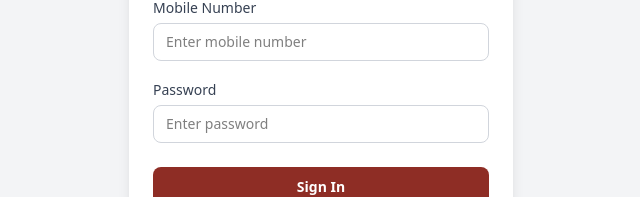
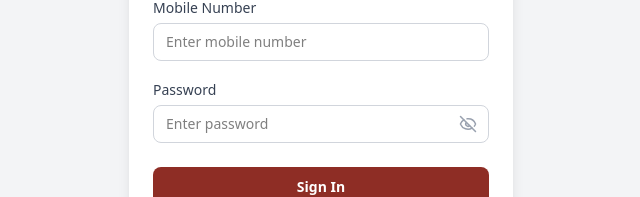
Before and after one commit to sreeshankarm/milma_nanma_Store, a React (Vite) app: page /#/signin in a window 1280 px wide. Shown: the part 353-550 px from the top of the page, without its empty margins (319-959 px from the left). Built offline with nearby package versions, Linux system fonts and the light colour scheme.

Commit message:
passwordicon

```diff
--- a/src/pages/Signin.tsx
+++ b/src/pages/Signin.tsx
@@ -1,15 +1,10 @@
-
-
-
-
-
 import { useNavigate } from "react-router-dom";
 import { toast, ToastContainer } from "react-toastify";
 import { useForm } from "react-hook-form";
 import "react-toastify/dist/ReactToastify.css";
 import { useAuth } from "../context/auth/useAuth";
-// import { useEffect } from "react";
-
+import { Eye, EyeOff } from "lucide-react";
+import { useState } from "react";
 
 interface SigninForm {
   mobile: string;
@@ -18,6 +13,7 @@ interface SigninForm {
 
 const Signin = () => {
   const { login } = useAuth();
+  const [showPassword, setShowPassword] = useState(false);
 
   const navigate = useNavigate();
   //   useEffect(() => {
@@ -48,10 +44,9 @@ const Signin = () => {
       }, 1000);
     } catch (err: any) {
       toast.dismiss("login");
-      toast.error(
-        err?.response?.data?.message || "Invalid credentials",
-        { theme: "colored" }
-      );
+      toast.error(err?.response?.data?.message || "Invalid credentials", {
+        theme: "colored",
+      });
     }
   };
 
@@ -70,10 +65,7 @@ const Signin = () => {
         <h2 className="text-center text-xl font-semibold mb-6">Sign In</h2>
 
         {/* FORM */}
-        <form
-          autoComplete="off"
-          onSubmit={handleSubmit(onSubmit)}
-        >
+        <form autoComplete="off" onSubmit={handleSubmit(onSubmit)}>
           {/* 🔒 AUTOFILL PREVENTION (DO NOT REMOVE) */}
           <input
             type="text"
@@ -122,7 +114,7 @@ const Signin = () => {
           </div>
 
           {/* PASSWORD */}
-          <div className="mb-6">
+          {/* <div className="mb-6">
             <label className="text-sm font-medium text-gray-700">
               Password
             </label>
@@ -146,6 +138,51 @@ const Signin = () => {
                     : "border-gray-300 focus:ring-sky-200"
                 }`}
             />
+
+            {errors.password && (
+              <p className="mt-1 text-xs text-red-500">
+                {errors.password.message}
+              </p>
+            )}
+          </div> */}
+
+          {/* PASSWORD */}
+          <div className="mb-6">
+            <label className="text-sm font-medium text-gray-700">
+              Password
+            </label>
+
+            <div className="relative mt-1">
+              <input
+                type={showPassword ? "text" : "password"}
+                autoComplete="new-password"
+                placeholder="Enter password"
+                {...register("password", {
+                  required: "Password is required",
+                  minLength: {
+                    value: 6,
+                    message: "Password must be at least 6 characters",
+                  },
+                })}
+                className={`w-full rounded-lg border px-3 py-2 pr-10 text-sm
+        focus:outline-none focus:ring-2
+        ${
+          errors.password
+            ? "border-red-400 focus:ring-red-200"
+            : "border-gray-300 focus:ring-sky-200"
+        }`}
+              />
+
+              {/* 👁 SHOW / HIDE BUTTON */}
+              <button
+                type="button"
+                onClick={() => setShowPassword((p) => !p)}
+                className="absolute inset-y-0 right-3 flex items-center text-gray-400 hover:text-gray-600"
+                tabIndex={-1}
+              >
+                {showPassword ? <Eye size={18} /> : <EyeOff size={18} />}
+              </button>
+            </div>
 
             {errors.password && (
               <p className="mt-1 text-xs text-red-500">
```
Also changed, not shown: 1 other file (tests, documents, lock files or other folders).
